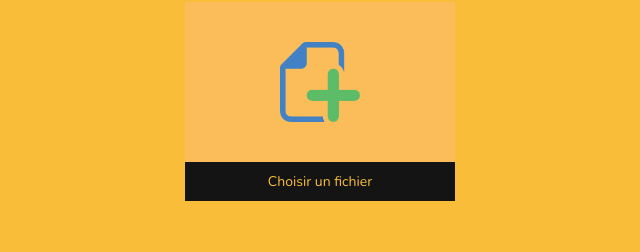
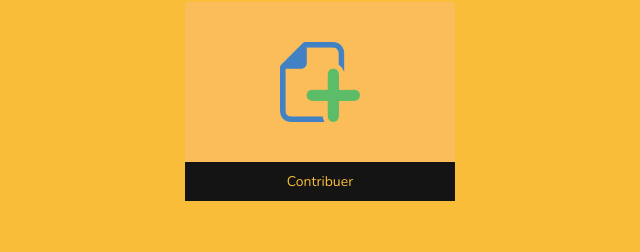
Before and after one commit to Blackya-de/Tamusni, a plain HTML site: page index.html in a window 1280 px wide. Shown: the part 4856-5108 px from the top of the page, 320-960 px from the left. Drawn offline with nearby package versions, Linux system fonts and the light colour scheme.

Commit message:
Ajout du formulaire

```diff
--- a/index.html
+++ b/index.html
@@ -56,9 +56,10 @@
   </header>
   <section class="about-us">
     <h1>Tamusni c'est quoi ?</h1>
-    <p>La 1ere plate-forme dédiée aux étudiants en Informatique, une librairie contenant des Cours, TD, TP, résumés, Examens, et    d'autres documents supplémentaires qui vous aideront pendant votre cursus universitaire ! 100% créée par des étudiants du Département Informatique de l'Université Mouloud Mammeri de Tizi Ouzou.</p>
+    <p>La 1ere plate-forme dédiée aux étudiants en Informatique, une librairie contenant des Cours, TD, TP, résumés, Examens, et
+       d'autres documents supplémentaires qui vous aideront pendant votre cursus universitaire ! 100% créée par des étudiants du
+       Département Informatique de l'Université Mouloud Mammeri de Tizi Ouzou.</p>
   </section>
-  <!-------------------------------------------------------LICENCE 1----------------------------------------------------------->
   <section class="license" id="licence1">
     <h1>Licence1</h1>
     <div class="row-2">
@@ -92,7 +93,6 @@
       </div>
     </div>
   </section>
-  <!-------------------------------------------------------LICENCE 2----------------------------------------------------------->
   <section class="license" id="licence2">
     <h1>Licence 2</h1>
     <div class="row-2">
@@ -126,8 +126,6 @@
       </div>
     </div>
   </section>
-  <!-------------------------------------------------------LICENCE 3----------------------------------------------------------->
-
   <section class="license" id="licence3">
     <h1>Licence 3</h1>
     <div class="row-2">
@@ -161,13 +159,10 @@
       </div>
     </div>
   </section>
-  <!-------------------------------------------------------MASTER 1----------------------------------------------------------->
-
   <section class="master-t" id="master1">
     <h1>Master 1</h1>
     <div class="swiper-container">
       <div class="swiper-wrapper">
-        <!-----------------------------------------------M1--SPECIALITE RMSE---------------------------------------------------------->
 
         <div class="swiper-slide">
           <div class="container" id="Master1">
@@ -311,8 +306,6 @@
     </div>
     </div>
   </section>
-  <!-------------------------------------------------MASTER 2---------------------------------------------------------->
-
   <section class="master-t" id="master2">
     <h1>Master 2</h1>
 
@@ -405,12 +398,11 @@
     </div>
 
   </section>
-
   <section class="contribution" id="contribution">
     <h1>Contribuez !</h1>
-    <p>Vous voulez ajouter un plus ? Un cours que vous trouvez intéressant, vos propres résumés ?... Nous vous donnons l'occasion de participer au développement de notre plate-forme.
+    <p  >Vous voulez ajouter un plus ? Un cours que vous trouvez intéressant, vos propres résumés ?... Nous vous donnons l'occasion de participer au développement de notre plate-forme.
 
-Mettez en pièce jointe le document, et précisez le type, Cours, TD, TP, Examen ou autre, LE TOUR EST JOUÉ!
+      Mettez en pièce jointe le document, et précisez le type, Cours, TD, TP, Examen ou autre, LE TOUR EST JOUÉ!
     </p>
     <ul class="fa-text">
       <li><span style="font-size: 25px; color: Dodgerblue;">
@@ -424,7 +416,7 @@ Mettez en pièce jointe le document, et précisez le type, Cours, TD, TP, Examen
     <div class="contribution-box">
       <img src="img/file.png" alt="" width="80px" height="80px">
     </div>
-    <a href="#">Choisir un fichier</a>
+    <a href="https://docs.google.com/forms/d/e/1FAIpQLSe7c4lMTzE6nwP0_E6Df4LaiwPqOHvyQ93BnpNgNVfDJUToEQ/viewform">Contribuer</a>
   </section>
   <section class="contact-us">
     <h1>Contactez-nous</h1>
```
